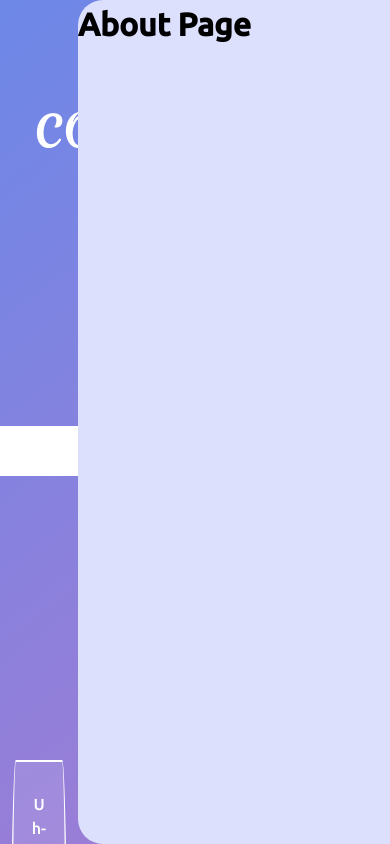
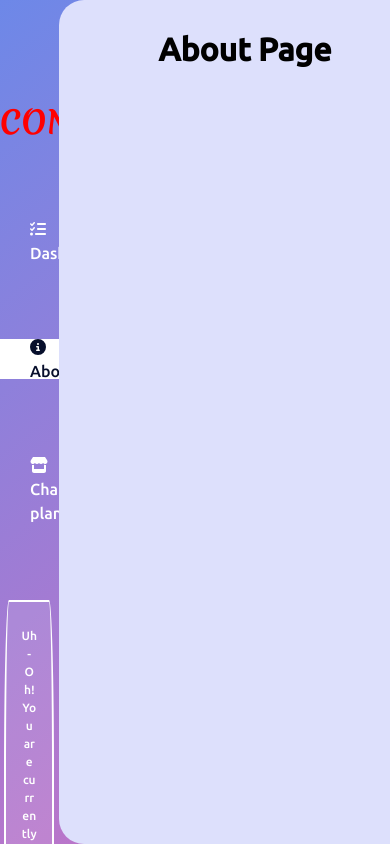
Before and after one commit to Npetr0v97/consilium, a Next.js app: page /about in a window 390 px wide. Shown: the top 844 px of the page. Built offline with nearby package versions, Linux system fonts and the light colour scheme.

Commit message:
added a bit of responsivness for laptops. Finished the layout for the main page

```diff
--- a/src/app/page.js
+++ b/src/app/page.js
@@ -67,7 +67,6 @@ export default function Home() {
     <main className={styles.d_flex}>
       <Navbar />
       <MainView>
-        <h1>Greetings</h1>
         <NewTaskForm updateTasksArray={setTasksArray} />
         <TasksList tasks={tasksArray} deleteHandler={deleteHandler} />
       </MainView>
--- a/src/app/page.module.css
+++ b/src/app/page.module.css
@@ -18,7 +18,7 @@
   font-size: 0.85rem;
   max-width: var(--max-width);
   width: 100%;
-  z-index: 2;
+
   font-family: var(--font-mono);
 }
 
--- a/src/components/Navbar.js
+++ b/src/components/Navbar.js
@@ -18,15 +18,15 @@ function Navbar() {
   const [hasHoverEffects, setHasHoverEffects] = useState(false);
   return (
     <nav className={styles.main_container}>
-      <div className={styles.logo_div}>
-        <Link className={styles.logo} href="/">
+      <Link className={styles.logo} href="/">
+        <div>
           <FontAwesomeIcon icon={faSeedling} />
-        </Link>
+        </div>
+        <h1 className={`${merienda.className} ${styles.d_inline}`}>
+          CONSILIUM
+        </h1>
+      </Link>
 
-        <Link className={styles.logo_text} href="/">
-          <h1 className={merienda.className}>CONSILIUM</h1>
-        </Link>
-      </div>
       <div className={styles.link_container}>
         <div
           className={`${styles.navlink_div} ${
@@ -43,7 +43,7 @@ function Navbar() {
             setHasHoverEffects("");
           }}
           href="/"
-          className={`${styles.navlink} ${
+          className={`${styles.navlink}  ${
             pathname === "/" ? styles.navlink_active : ""
           }`}
         >
--- a/src/components/Navbar.module.css
+++ b/src/components/Navbar.module.css
@@ -1,5 +1,5 @@
 .main_container {
-  width: 20%;
+  width: 15%;
   display: flex;
   flex-direction: column;
   align-items: self-start;
@@ -7,23 +7,27 @@
   margin-top: 100px;
 }
 
-.logo_div {
-  display: flex;
-  align-items: center;
+.d_inline {
+  display: inline-block;
 }
 
 .logo {
+  text-decoration: none;
   border-radius: 25%;
-  margin-left: 25px;
-  display: inline;
-  font-size: 2rem;
+
+  font-size: 1.35rem;
   color: var(--awesome-white);
+  display: flex;
+  flex-direction: row;
+  margin: auto;
+  justify-content: center;
+  align-items: center;
 }
 
 .logo_text {
   text-decoration: none;
   font-weight: 700;
-  font-size: 1.75rem;
+  font-size: 1.5rem;
 
   color: var(--awesome-white);
   margin-left: 10px;
@@ -44,20 +48,21 @@
   margin-top: 75px;
   width: 75%;
   padding: 30px 20px;
+  font-size: 0.85rem;
 }
 
 .link_container {
-  margin-top: 90px;
+  margin-top: 70px;
   display: flex;
   align-items: center;
 }
 
 .navlink {
-  margin-left: 100px;
+  margin-left: 2.75rem;
   color: var(--awesome-white);
   transition: all 0.3s ease-in;
   text-decoration: none;
-  font-size: 1.5rem;
+  font-size: 1.25rem;
 }
 
 .navlink:hover,
@@ -71,7 +76,7 @@
   z-index: -1;
   border-top-right-radius: 12.5px 12.5px;
   border-bottom-right-radius: 12.5px 12.5px;
-  width: 300px;
+  width: 200px;
   height: 50px;
   position: absolute;
   left: 0px;
@@ -82,3 +87,26 @@
 .navlink_div_hovered {
   transform: translateX(0px);
 }
+
+@media screen and (max-width: 1440px) {
+  .logo {
+    font-size: 1.3rem;
+    color: red;
+  }
+
+  .navlink {
+    margin-left: 30px;
+    font-size: 1rem;
+  }
+
+  .paragraph {
+    font-size: 0.75rem;
+    padding: 25px 15px;
+    width: 85%;
+  }
+
+  .navlink_div {
+    width: 175px;
+    height: 40px;
+  }
+}
--- a/src/components/wrappers/MainView.module.css
+++ b/src/components/wrappers/MainView.module.css
@@ -1,8 +1,12 @@
 .main_view {
-  width: 80%;
-  margin-left: auto;
+  width: 85%;
+  padding-top: 25px;
+  padding-left: 100px;
   background-color: var(--seconday-awesome-white);
   border-top-left-radius: 25px 25px;
   border-bottom-left-radius: 25px 25px;
   height: 100vh;
+  display: flex;
+  flex-direction: column;
+  justify-content: flex-start;
 }
```
Also changed, not shown: src/components/NewTaskForm.js (+11 -7 lines), src/components/NewTaskForm.module.css (+32 -3 lines), src/components/Task.module.css (+11 -0 lines), src/components/TasksList.module.css (+5 -2 lines).
